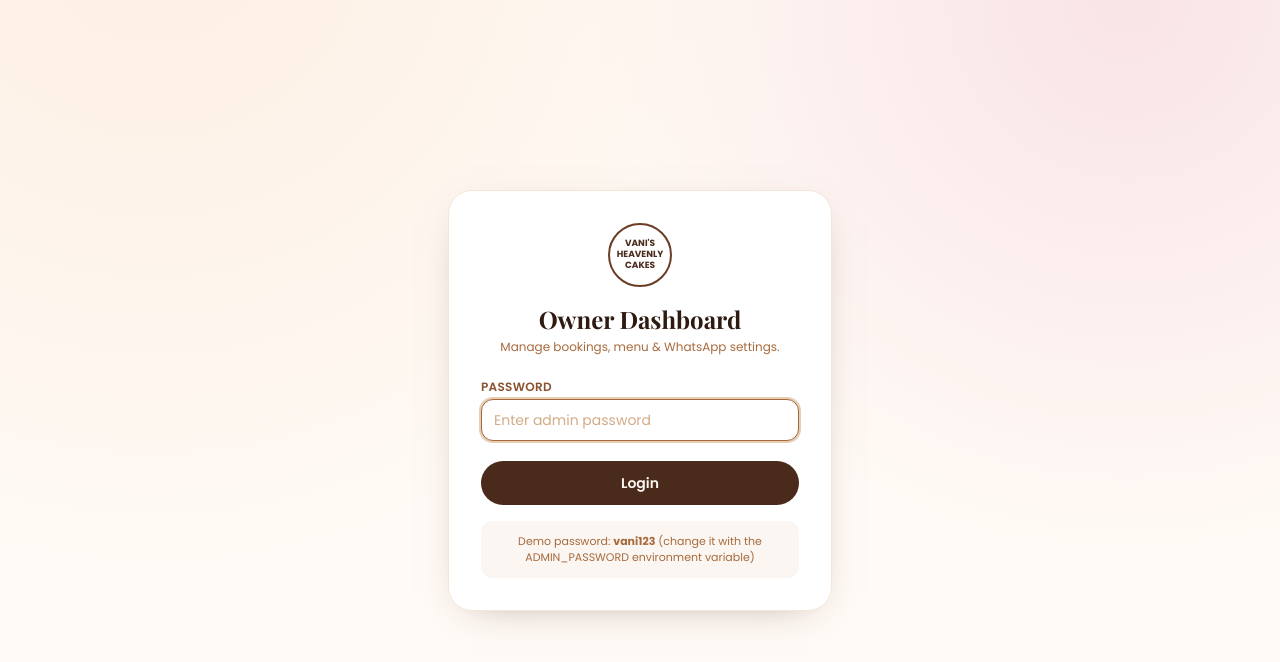
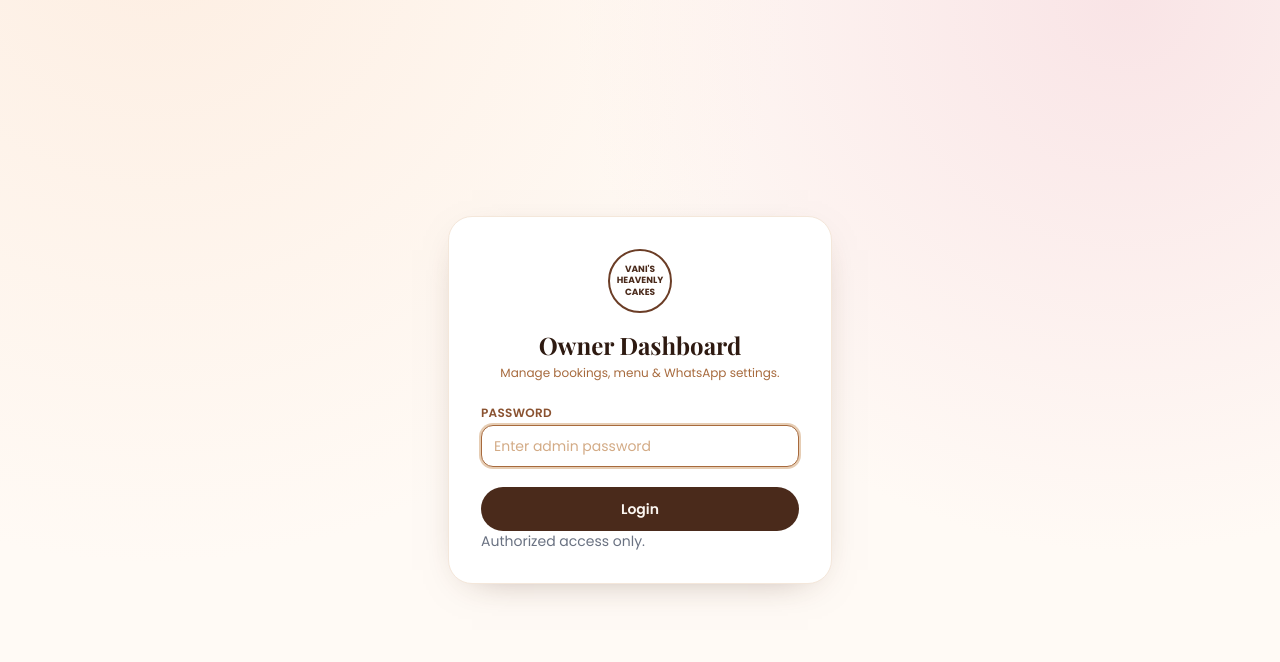
Before and after one commit to vinaymn213-web/cake-shop-website, a Next.js app: page /admin/login in a window 1280 px wide. Shown: the top 662 px of the page. Built offline with nearby package versions, Linux system fonts and the light colour scheme.

Commit message:
Remove demo password

```diff
--- a/src/app/admin/login/page.tsx
+++ b/src/app/admin/login/page.tsx
@@ -64,9 +64,8 @@ export default function AdminLoginPage() {
           {busy ? "Checking…" : "Login"}
         </button>
 
-        <p className="mt-4 rounded-xl bg-cocoa-50 p-3 text-center text-[11px] text-cocoa-500">
-          Demo password: <strong>vani123</strong> (change it with the
-          ADMIN_PASSWORD environment variable)
+        <p className="text-sm text-gray-500">
+          Authorized access only.
         </p>
       </form>
     </main>
```
Also changed, not shown: public/images/oreo-cake.jpg (added).
